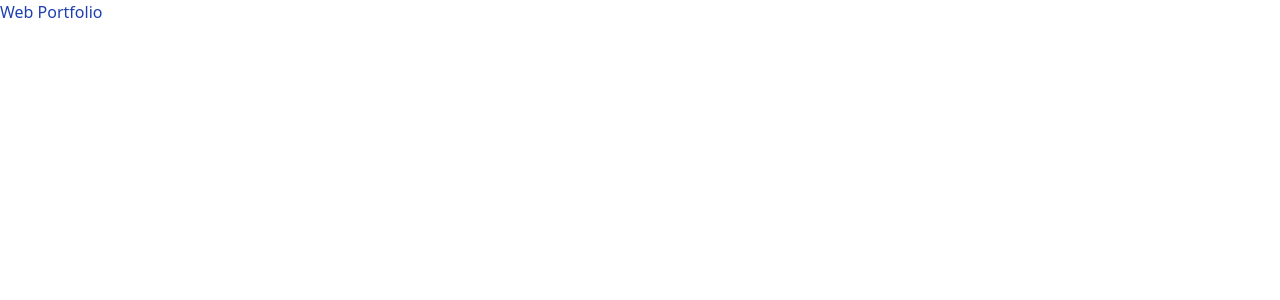
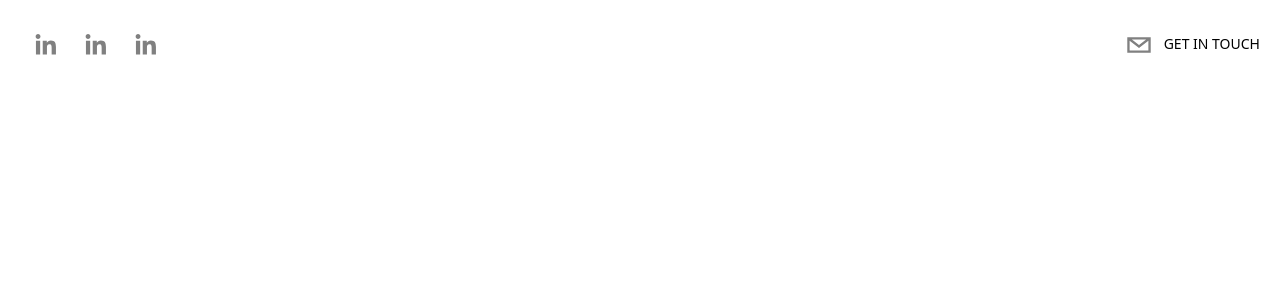
Before and after one commit to haluskua/sanity-portfolio, a Next.js app: page / in a window 1280 px wide. Shown: the top 300 px of the page. Built offline with nearby package versions, Linux system fonts and the light colour scheme.

Commit message:
added the header with framer motion effect

```diff
--- /dev/null
+++ b/components/Header.tsx
@@ -0,0 +1,50 @@
+import { motion } from "framer-motion";
+import React, { ReactElement } from "react";
+import { SocialIcon } from "react-social-icons";
+
+interface Props {}
+
+export default function Header({}: Props): ReactElement {
+  return (
+    <header className="sticky top-0 flex items-start justify-between max-w-7xl mx-auto z-25 xl:items-center p-5">
+      <motion.div
+        initial={{ x: -500, opacity: 0, scale: 0 }}
+        animate={{ x: 0, opacity: 1, scale: 1 }}
+        transition={{ duration: 1.4 }}
+        className="flex flex-row items-center"
+      >
+        {/* Social Icons*/}
+        <SocialIcon
+          url="https://www.linkedin.com/in/haluskua-77/"
+          fgColor="gray"
+          bgColor="transparent"
+        />
+        <SocialIcon
+          url="https://www.linkedin.com/in/haluskua-77/"
+          fgColor="gray"
+          bgColor="transparent"
+        />
+        <SocialIcon
+          url="https://www.linkedin.com/in/haluskua-77/"
+          fgColor="gray"
+          bgColor="transparent"
+        />
+      </motion.div>
+      <motion.div
+        initial={{ x: 500, opacity: 0, scale: 0 }}
+        animate={{ x: 0, opacity: 1, scale: 1 }}
+        transition={{ duration: 1.5 }}
+      >
+        <SocialIcon
+          className="cursor-pointer"
+          network="email"
+          fgColor="gray"
+          bgColor="transparent"
+        />
+        <p className="uppercase hidden md:inline-flex text-sm text-grey-400">
+          Get In Touch
+        </p>
+      </motion.div>
+    </header>
+  );
+}
--- a/package.json
+++ b/package.json
@@ -14,9 +14,11 @@
     "@types/react-dom": "18.0.9",
     "eslint": "8.27.0",
     "eslint-config-next": "13.0.3",
+    "framer-motion": "^7.6.7",
     "next": "13.0.3",
     "react": "18.2.0",
     "react-dom": "18.2.0",
+    "react-social-icons": "^5.15.0",
     "typescript": "4.8.4"
   },
   "devDependencies": {
--- a/pages/index.tsx
+++ b/pages/index.tsx
@@ -1,5 +1,6 @@
 import type { NextPage } from "next";
 import Head from "next/head";
+import Header from "../components/Header";
 
 const Home: NextPage = () => {
   return (
@@ -7,9 +8,14 @@ const Home: NextPage = () => {
       <Head>
         <title>Gunter's Portfolio</title>
       </Head>
-      <main>
-        <h1 className="text-blue-800">Web Portfolio</h1>
-      </main>
+      <main>{/* <h1 className="text-blue-800">Web Portfolio</h1> */}</main>
+      {/* Header */}
+      <Header />
+      {/* Hero */}
+      {/* About */}
+      {/* Experience */}
+      {/* Skills */}
+      {/* Contact Me */}
     </div>
   );
 };
```
Also changed, not shown: 1 other file (tests, documents, lock files or other folders).
